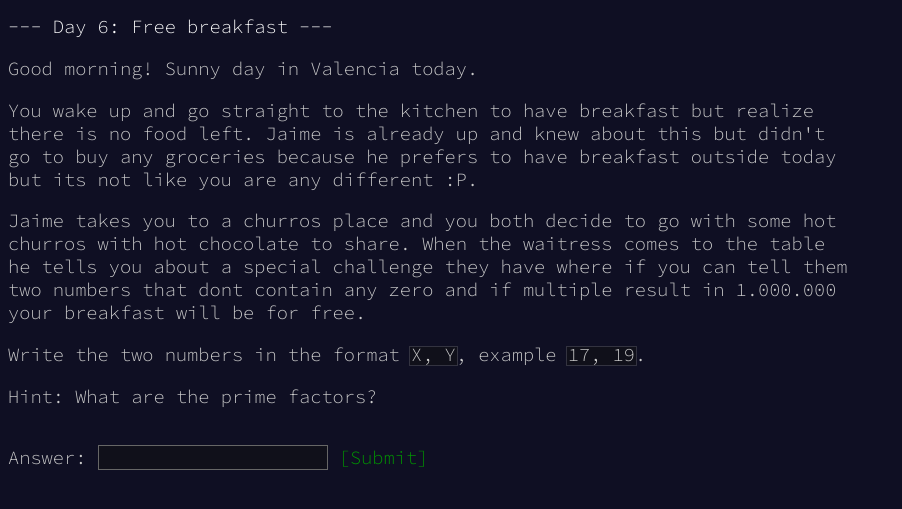
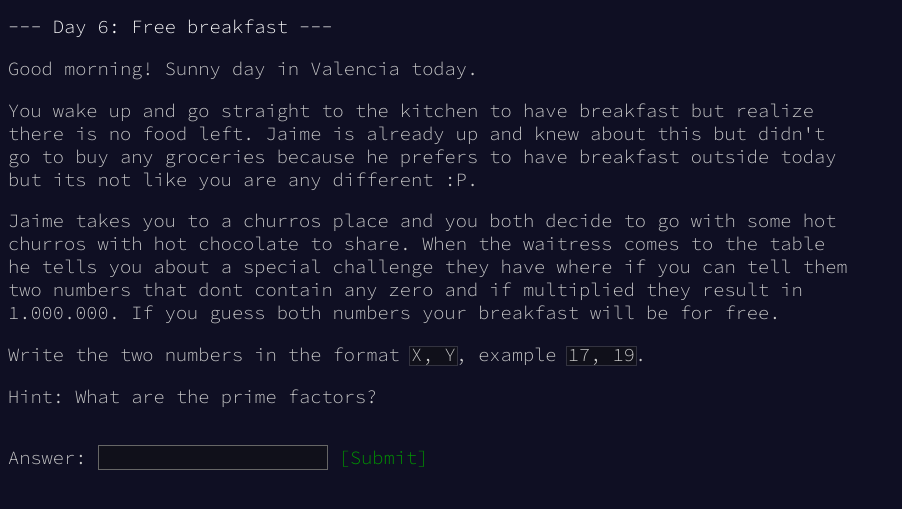
Before and after one commit to jiwidi/timtim-gift-2020, a plain HTML site: page 2020/day/6.html in a window 1280 px wide. Shown: the part 53-562 px from the top of the page, without its empty margins (0-902 px from the left). Drawn offline with Linux system fonts and the light colour scheme; no server answers.

Commit message:
late fix

```diff
--- a/2020/day/6.html
+++ b/2020/day/6.html
@@ -50,7 +50,7 @@
             <p> Jaime takes you to a churros place and you both decide to go with some hot churros with hot chocolate to
                 share.
                 When the waitress comes to the table he tells you about a special challenge they have where if you can
-                tell them two numbers that dont contain any zero and if multiple result in 1.000.000 your breakfast will
+                tell them two numbers that dont contain any zero and if multiplied they result in 1.000.000. If you guess both numbers your breakfast will
                 be for free.
             </p>
             <p>
```
